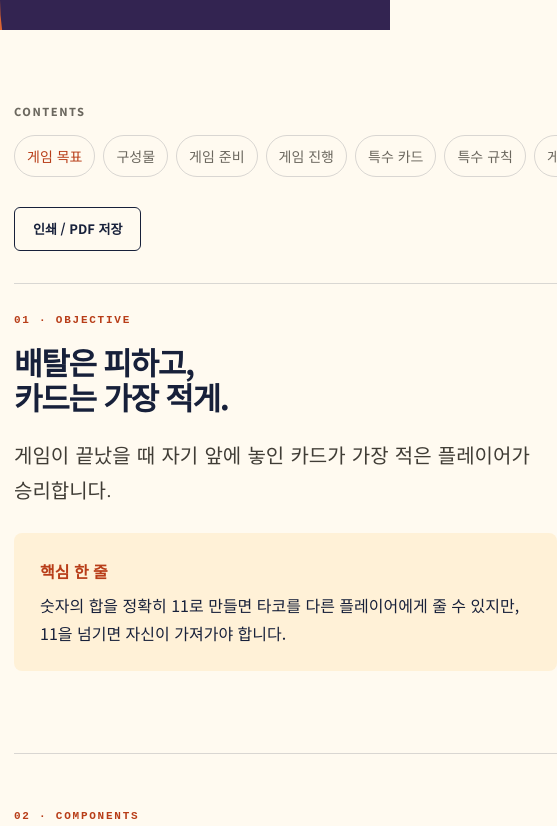
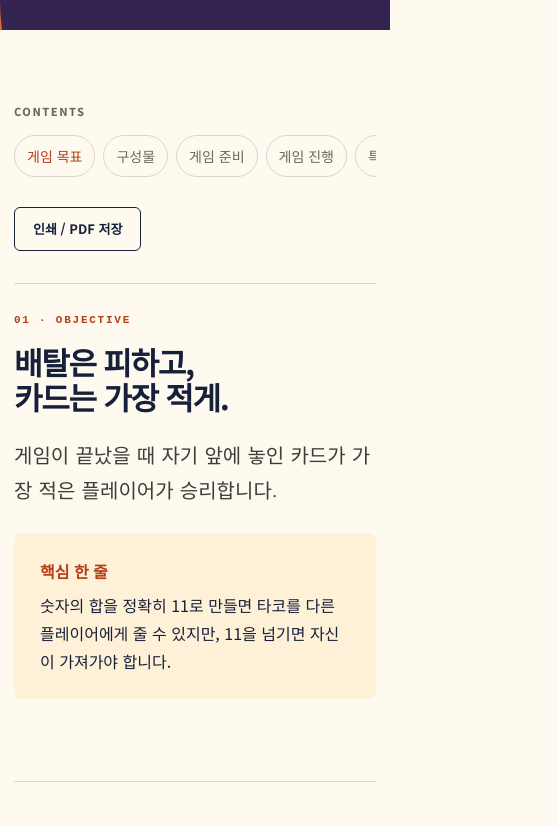
Before and after one commit to HanTJ/boardgame-manuals-ko, a plain HTML site: page games/tacoloco/index.html in a window 390 px wide. Shown: the part 539-1365 px from the top of the page, 557 px wide, since content can reach past the window. Drawn offline with Linux system fonts and the light colour scheme.

Commit message:
fix: contain mobile horizontal overflow

```diff
--- a/styles.css
+++ b/styles.css
@@ -16,9 +16,12 @@
 }
 
 * { box-sizing: border-box; }
-html { scroll-behavior: smooth; }
+html { max-width: 100%; overflow-x: hidden; scroll-behavior: smooth; }
 body {
   margin: 0;
+  width: 100%;
+  max-width: 100%;
+  overflow-x: hidden;
   background: var(--paper);
   color: var(--ink);
   font-family: 'Noto Sans KR', system-ui, sans-serif;
@@ -95,7 +98,8 @@ button, a { -webkit-tap-highlight-color: transparent; }
 .game-facts li { padding: 8px 13px; border: 1px solid rgba(255,255,255,.25); border-radius: 999px; font-size: 13px; font-weight: 700; }
 
 .manual-layout { width: min(calc(100% - 40px), var(--content)); margin: 0 auto; display: grid; grid-template-columns: 240px minmax(0, 760px); justify-content: space-between; gap: 80px; padding: 72px 0 120px; }
-.toc { position: sticky; top: 24px; align-self: start; }
+.manual-layout > *, .manual-layout article, .rule-section { min-width: 0; max-width: 100%; }
+.toc { position: sticky; top: 24px; align-self: start; min-width: 0; max-width: 100%; overflow: hidden; }
 .toc-title { margin: 0 0 14px; color: var(--muted); font-size: 11px; font-weight: 800; letter-spacing: .14em; }
 .toc a { display: block; padding: 8px 0; color: var(--muted); font-size: 14px; text-decoration: none; border-bottom: 1px solid transparent; }
 .toc a:hover, .toc a.active { color: var(--orange-dark); }
@@ -132,7 +136,7 @@ button, a { -webkit-tap-highlight-color: transparent; }
 .special-card h3 { margin: 8px 0 12px; font-size: 28px; }
 .special-card p, .special-card li { color: rgba(255,255,255,.85); }
 .special-card ol { margin: 16px 0 0; padding-left: 22px; }
-.callout { margin: 26px 0; padding: 24px 26px; background: #fff1d7; border-radius: 8px; }
+.callout { max-width: 100%; margin: 26px 0; padding: 24px 26px; background: #fff1d7; border-radius: 8px; }
 .callout strong { display: block; margin-bottom: 6px; color: var(--orange-dark); }
 .example { display: flex; align-items: center; flex-wrap: wrap; gap: 10px; margin: 22px 0; }
 .number-card { display: grid; place-items: center; width: 58px; height: 78px; border: 2px solid var(--ink); border-radius: 8px; background: var(--white); font-size: 24px; font-weight: 800; box-shadow: 4px 4px 0 var(--lime); }
@@ -150,14 +154,18 @@ details p { padding: 0 0 20px; color: var(--muted); }
 @media (max-width: 860px) {
   .manual-layout { grid-template-columns: 1fr; gap: 30px; }
   .toc { position: static; padding-bottom: 32px; border-bottom: 1px solid var(--line); }
-  .toc nav { display: flex; overflow-x: auto; gap: 8px; padding-bottom: 8px; }
+  .toc nav { display: flex; width: 100%; max-width: 100%; overflow-x: auto; overflow-y: hidden; overscroll-behavior-x: contain; gap: 8px; padding-bottom: 8px; }
   .toc a { flex: 0 0 auto; padding: 8px 12px; border: 1px solid var(--line); border-radius: 999px; }
   .print-button { width: auto; padding: 0 18px; }
 }
 @media (max-width: 620px) {
+  body { word-break: normal; overflow-wrap: anywhere; line-break: strict; }
   .site-header { width: min(calc(100% - 28px), var(--content)); }
   .header-note { display: none; }
   .catalog-shell, .manual-hero-inner, .manual-layout, .site-footer { width: min(calc(100% - 28px), var(--content)); }
+  .manual-layout article, .rule-section, .callout, .special-card, .source-box { width: 100%; min-width: 0; max-width: 100%; }
+  .rule-section p, .rule-section li, .rule-section summary, .notice { max-width: 100%; overflow-wrap: anywhere; }
+  .toc nav { max-width: calc(100vw - 28px); }
   .catalog-shell { padding-top: 64px; }
   .manual-list { margin-top: 70px; }
   .manual-row { grid-template-columns: 46px 1fr 28px; gap: 10px; min-height: 150px; }
```
